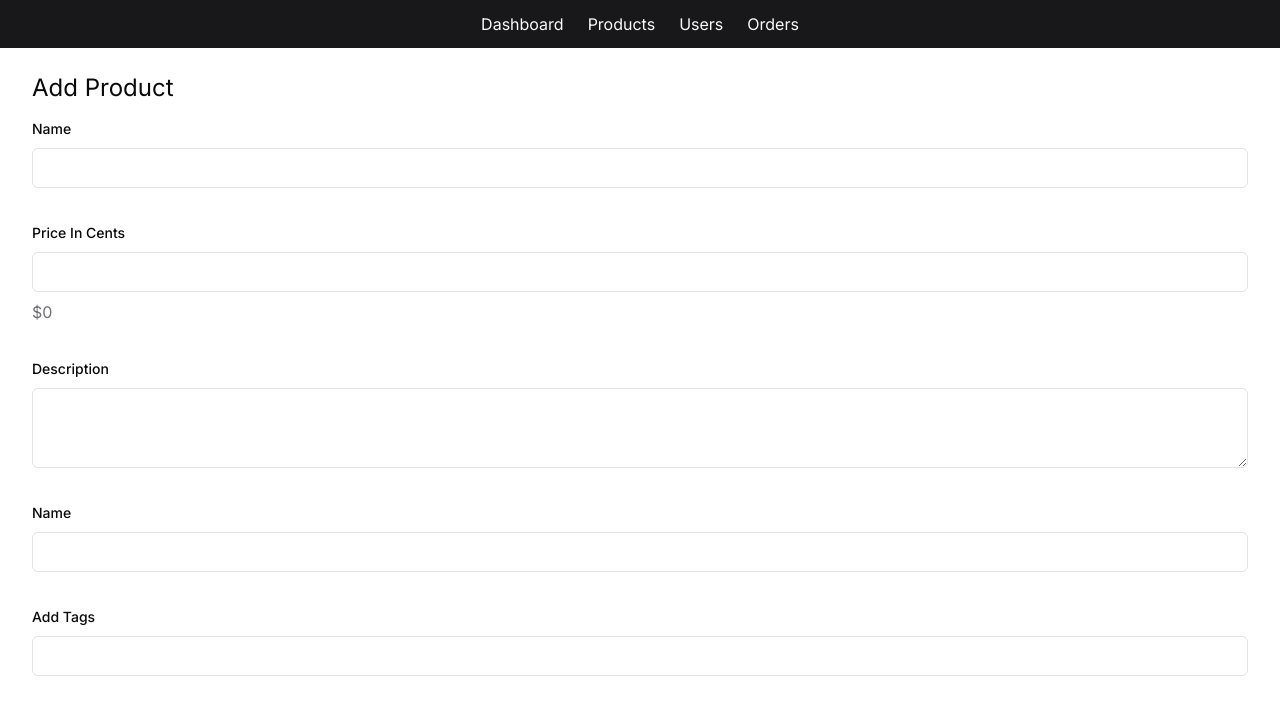
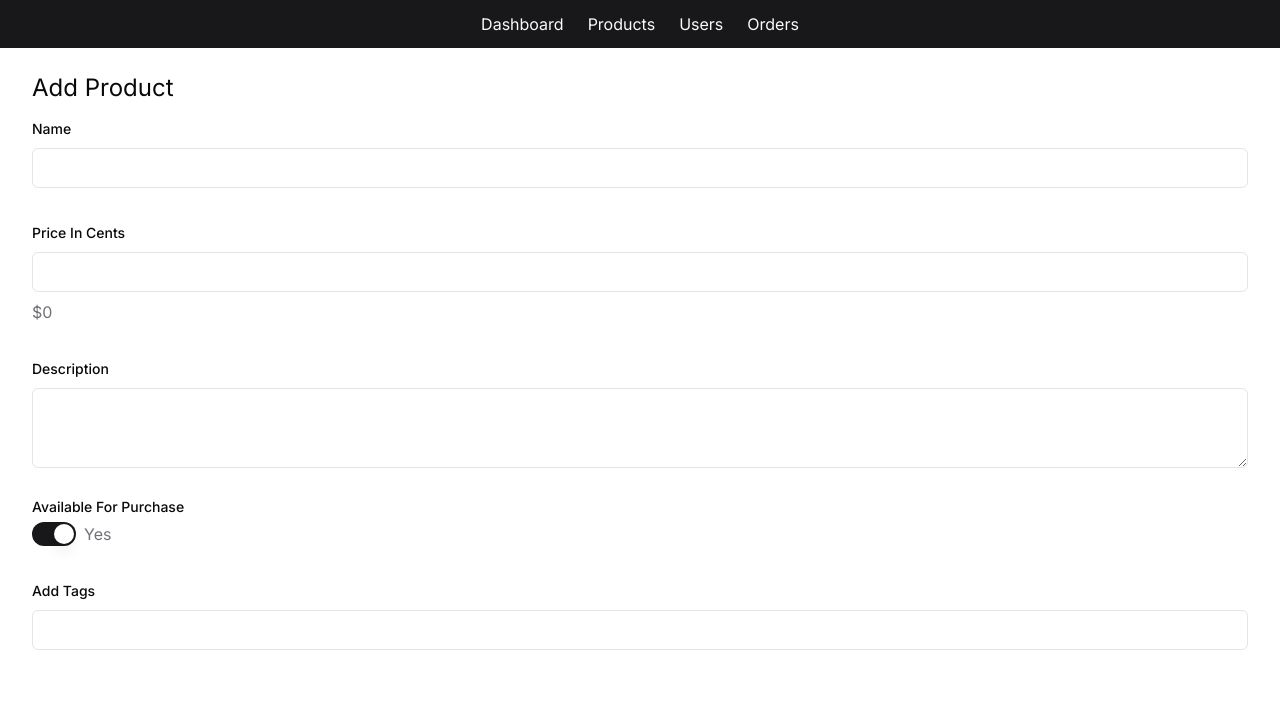
Before and after one commit to jrbarnhart/mock-web-store, a Next.js app: page /admin/products/add in a window 1280 px wide. Shown: the top 714 px of the page. Built offline with nearby package versions, Linux system fonts and the light colour scheme.

Commit message:
Add switch for avaialbility

```diff
--- a/components/admin/AddProductForm.tsx
+++ b/components/admin/AddProductForm.tsx
@@ -6,10 +6,16 @@ import { Label } from "../ui/label";
 import { formatCurrency } from "@/lib/formatters";
 import { Textarea } from "../ui/textarea";
 import { Button } from "../ui/button";
+import { Switch } from "../ui/switch";
 
 export function AddProductForm() {
   const [priceInCents, setPriceInCents] = useState<number>();
   const [tags, setTags] = useState<string[]>([]);
+  const [available, setAvailable] = useState<boolean>(true);
+
+  function handleAvailableChanged() {
+    setAvailable((prev) => !prev);
+  }
 
   return (
     <form className="space-y-8">
@@ -35,9 +41,16 @@ export function AddProductForm() {
         <Label htmlFor="description">Description</Label>
         <Textarea id="description" name="description" required />
       </div>
-      <div className="space-y-2">
-        <Label htmlFor="name">Name</Label>
-        <Input type="text" id="name" name="name" required />
+      <div className="space-y-2 grid">
+        <Label htmlFor="available">Available For Purchase</Label>
+        <div className="flex gap-2">
+          <Switch
+            checked={available}
+            onCheckedChange={handleAvailableChanged}
+            className={!available ? "border-2 border-destructive" : ""}
+          />
+          <p className="text-muted-foreground">{available ? "Yes" : "No"}</p>
+        </div>
       </div>
       <div className="space-y-2">
         <TagSelection tags={tags} setTags={setTags} />
```
